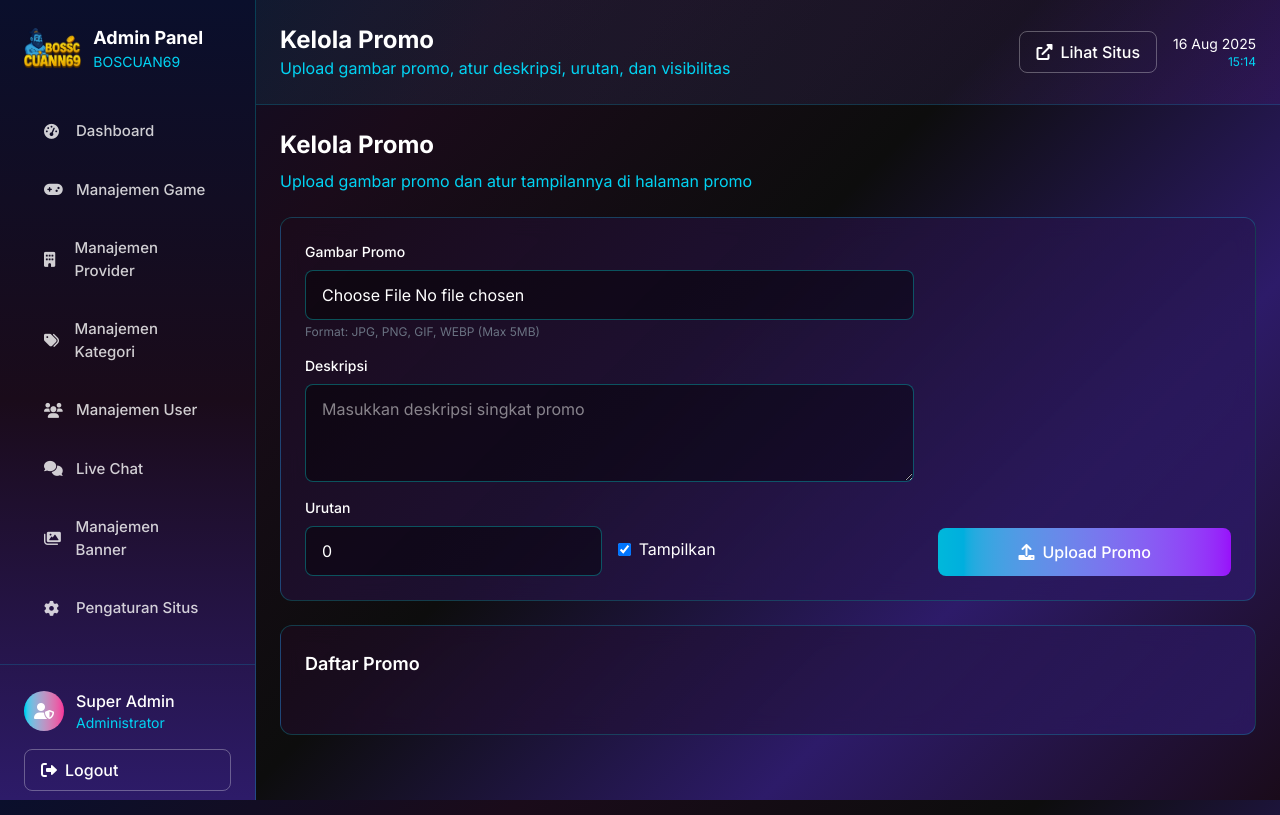
After one commit to ayshrmdn/laravel, a Laravel app: page /admin/promos in a window 1280 px wide. The commit adds this page. Run offline with Laravel 12, Linux system fonts and the light colour scheme; a user stored in the database is signed in; data comes from the database, SQL or seed files in the repository; data that the repository does not hold is empty; style sheets or scripts are compiled from the project's sources.

Commit message:
feat(promo): halaman promo publik dengan announcement berjalan; tombol Promo aktif; admin bisa upload, edit, hide/show promo; migrasi tabel promos

```diff
--- /dev/null
+++ b/app/Http/Controllers/Admin/PromoController.php
@@ -0,0 +1,77 @@
+<?php
+
+namespace App\Http\Controllers\Admin;
+
+use App\Http\Controllers\Controller;
+use App\Models\Promo;
+use Illuminate\Http\Request;
+use Illuminate\Support\Facades\Storage;
+
+class PromoController extends Controller
+{
+    public function index()
+    {
+        $promos = Promo::orderBy('sort_order')->latest('id')->paginate(12);
+        return view('admin.promos.index', compact('promos'));
+    }
+
+    public function store(Request $request)
+    {
+        $request->validate([
+            'image' => 'required|image|mimes:jpeg,png,jpg,gif,webp|max:5120',
+            'description' => 'nullable|string|max:1000',
+            'is_visible' => 'nullable|boolean',
+        ]);
+
+        $path = $request->file('image')->store('promos', 'public');
+
+        $promo = Promo::create([
+            'image_path' => $path,
+            'description' => $request->input('description'),
+            'is_visible' => (bool) $request->input('is_visible', true),
+            'sort_order' => (int) ($request->input('sort_order', 0)),
+        ]);
+
+        return redirect()->back()->with('success', 'Promo berhasil ditambahkan.');
+    }
+
+    public function update(Request $request, Promo $promo)
+    {
+        $request->validate([
+            'image' => 'nullable|image|mimes:jpeg,png,jpg,gif,webp|max:5120',
+            'description' => 'nullable|string|max:1000',
+            'is_visible' => 'nullable|boolean',
+            'sort_order' => 'nullable|integer|min:0|max:1000000',
+        ]);
+
+        if ($request->hasFile('image')) {
+            if ($promo->image_path && Storage::disk('public')->exists($promo->image_path)) {
+                Storage::disk('public')->delete($promo->image_path);
+            }
+            $promo->image_path = $request->file('image')->store('promos', 'public');
+        }
+
+        $promo->description = $request->input('description');
+        $promo->is_visible = (bool) $request->input('is_visible', $promo->is_visible);
+        $promo->sort_order = (int) $request->input('sort_order', $promo->sort_order);
+        $promo->save();
+
+        return redirect()->back()->with('success', 'Promo berhasil diperbarui.');
+    }
+
+    public function destroy(Promo $promo)
+    {
+        if ($promo->image_path && Storage::disk('public')->exists($promo->image_path)) {
+            Storage::disk('public')->delete($promo->image_path);
+        }
+        $promo->delete();
+        return redirect()->back()->with('success', 'Promo berhasil dihapus.');
+    }
+
+    public function toggleVisibility(Promo $promo)
+    {
+        $promo->is_visible = ! $promo->is_visible;
+        $promo->save();
+        return redirect()->back()->with('success', 'Status promo diperbarui.');
+    }
+}
--- /dev/null
+++ b/app/Models/Promo.php
@@ -0,0 +1,20 @@
+<?php
+
+namespace App\Models;
+
+use Illuminate\Database\Eloquent\Model;
+
+class Promo extends Model
+{
+    protected $fillable = [
+        'image_path',
+        'description',
+        'is_visible',
+        'sort_order',
+    ];
+
+    protected $casts = [
+        'is_visible' => 'boolean',
+        'sort_order' => 'integer',
+    ];
+}
--- /dev/null
+++ b/resources/views/admin/promos/index.blade.php
@@ -0,0 +1,94 @@
+@extends('layouts.admin')
+
+@section('title', 'Kelola Promo')
+@section('subtitle', 'Upload gambar promo, atur deskripsi, urutan, dan visibilitas')
+
+@section('content')
+<div class="space-y-6">
+    <div class="flex items-center justify-between">
+        <div>
+            <h1 class="text-2xl font-bold text-white mb-2">Kelola Promo</h1>
+            <p class="text-cyan-400">Upload gambar promo dan atur tampilannya di halaman promo</p>
+        </div>
+    </div>
+
+    <div class="cyber-card p-6">
+        <form action="{{ route('admin.promos.store') }}" method="POST" enctype="multipart/form-data" class="grid grid-cols-1 lg:grid-cols-3 gap-6">
+            @csrf
+            <div class="lg:col-span-2 space-y-4">
+                <div>
+                    <label class="block text-sm font-medium text-white mb-2">Gambar Promo</label>
+                    <input type="file" name="image" accept="image/*" class="block w-full cyber-input @error('image') border-red-300 @enderror" required>
+                    <p class="text-xs text-gray-500 mt-1">Format: JPG, PNG, GIF, WEBP (Max 5MB)</p>
+                    @error('image')<p class="text-sm text-red-500 mt-1">{{ $message }}</p>@enderror
+                </div>
+                <div>
+                    <label class="block text-sm font-medium text-white mb-2">Deskripsi</label>
+                    <textarea name="description" rows="3" class="block w-full cyber-input" placeholder="Masukkan deskripsi singkat promo"></textarea>
+                </div>
+                <div class="grid grid-cols-2 gap-4">
+                    <div>
+                        <label class="block text-sm font-medium text-white mb-2">Urutan</label>
+                        <input type="number" name="sort_order" value="0" min="0" class="block w-full cyber-input">
+                    </div>
+                    <div class="flex items-center mt-6">
+                        <label class="inline-flex items-center">
+                            <input type="checkbox" name="is_visible" value="1" checked class="form-checkbox text-cyan-500">
+                            <span class="ml-2 text-white">Tampilkan</span>
+                        </label>
+                    </div>
+                </div>
+            </div>
+            <div class="lg:col-span-1 flex items-end">
+                <button type="submit" class="w-full px-6 py-3 bg-gradient-to-r from-cyan-500 to-purple-600 text-white font-medium rounded-lg hover:from-cyan-600 hover:to-purple-700">
+                    <i class="fas fa-upload mr-2"></i>Upload Promo
+                </button>
+            </div>
+        </form>
+    </div>
+
+    <div class="cyber-card p-6">
+        <h2 class="text-lg font-semibold text-white mb-4">Daftar Promo</h2>
+        <div class="grid grid-cols-1 md:grid-cols-2 lg:grid-cols-3 gap-6">
+            @foreach($promos as $promo)
+            <div class="border border-cyan-500/30 rounded-lg overflow-hidden bg-gradient-to-br from-gray-900/90 to-gray-800/80">
+                <img src="{{ asset('storage/' . $promo->image_path) }}" class="w-full h-40 object-cover" alt="Promo">
+                <div class="p-4 space-y-3">
+                    <p class="text-sm text-gray-300 min-h-[48px]">{{ $promo->description }}</p>
+                    <div class="flex items-center justify-between text-xs text-gray-400">
+                        <span>Urutan: {{ $promo->sort_order }}</span>
+                        <span>Status: <span class="{{ $promo->is_visible ? 'text-green-400' : 'text-red-400' }}">{{ $promo->is_visible ? 'Tampil' : 'Tersembunyi' }}</span></span>
+                    </div>
+                    <div class="flex items-center gap-2">
+                        <form action="{{ route('admin.promos.update', $promo) }}" method="POST" enctype="multipart/form-data" class="flex-1 space-y-2">
+                            @csrf
+                            @method('PUT')
+                            <input type="file" name="image" accept="image/*" class="block w-full cyber-input text-xs">
+                            <textarea name="description" rows="2" class="block w-full cyber-input text-xs" placeholder="Ubah deskripsi">{{ $promo->description }}</textarea>
+                            <div class="grid grid-cols-2 gap-2">
+                                <input type="number" name="sort_order" value="{{ $promo->sort_order }}" min="0" class="block w-full cyber-input text-xs">
+                                <label class="inline-flex items-center justify-center border border-cyan-500/30 rounded-lg">
+                                    <input type="checkbox" name="is_visible" value="1" {{ $promo->is_visible ? 'checked' : '' }} class="form-checkbox text-cyan-500">
+                                    <span class="ml-2 text-white">Tampilkan</span>
+                                </label>
+                            </div>
+                            <button type="submit" class="w-full px-3 py-2 bg-gradient-to-r from-cyan-500 to-purple-600 text-white text-xs rounded">
+                                <i class="fas fa-save mr-1"></i>Simpan
+                            </button>
+                        </form>
+                        <form action="{{ route('admin.promos.destroy', $promo) }}" method="POST" onsubmit="return confirm('Hapus promo ini?')">
+                            @csrf
+                            @method('DELETE')
+                            <button class="px-3 py-2 bg-red-600 text-white text-xs rounded hover:bg-red-700">
+                                <i class="fas fa-trash"></i>
+                            </button>
+                        </form>
+                    </div>
+                </div>
+            </div>
+            @endforeach
+        </div>
+        <div class="mt-4">{{ $promos->links() }}</div>
+    </div>
+</div>
+@endsection
--- a/resources/views/components/sidebar.blade.php
+++ b/resources/views/components/sidebar.blade.php
@@ -94,7 +94,7 @@
             </div>
         </a>
 
-        <a href="#" class="cyber-nav-item" data-nav="promo">
+        <a href="{{ route('promo') }}" class="cyber-nav-item {{ request()->routeIs('promo') ? 'active' : '' }}" data-nav="promo">
             <div class="cyber-nav-icon">
                 <i class="fas fa-fire"></i>
             </div>
@@ -202,7 +202,7 @@
             </div>
         </a>
 
-        <a href="#" class="cyber-nav-item" data-nav="promo">
+        <a href="{{ route('promo') }}" class="cyber-nav-item {{ request()->routeIs('promo') ? 'active' : '' }}" data-nav="promo">
             <div class="cyber-nav-icon">
                 <i class="fas fa-fire"></i>
             </div>
--- a/routes/admin.php
+++ b/routes/admin.php
@@ -8,6 +8,7 @@ use App\Http\Controllers\Admin\BannerController;
 use App\Http\Controllers\Admin\SettingsController;
 use App\Http\Controllers\Admin\GameController;
 use App\Http\Controllers\Admin\ProviderController;
+use App\Http\Controllers\Admin\PromoController as AdminPromoController;
 use App\Http\Controllers\Admin\CategoryController;
 use Illuminate\Support\Facades\Route;
 
@@ -57,5 +58,9 @@ Route::prefix('admin')->name('admin.')->group(function () {
         // Category Management Routes
         Route::resource('categories', CategoryController::class);
         Route::patch('/categories/{category}/toggle-status', [CategoryController::class, 'toggleStatus'])->name('categories.toggle-status');
+
+        // Promo Management Routes
+        Route::resource('promos', AdminPromoController::class)->except(['create', 'edit', 'show']);
+        Route::patch('/promos/{promo}/toggle-visibility', [AdminPromoController::class, 'toggleVisibility'])->name('promos.toggle-visibility');
     });
 });
--- a/routes/web.php
+++ b/routes/web.php
@@ -3,9 +3,11 @@
 use Illuminate\Support\Facades\Route;
 use App\Http\Controllers\HomeController;
 use App\Http\Controllers\LiveChatController;
+use App\Http\Controllers\PromoController;
 
 Route::get('/', [HomeController::class, 'index'])->name('home');
 Route::get('/live-chat', [LiveChatController::class, 'index'])->name('live-chat');
+Route::get('/promo', [PromoController::class, 'index'])->name('promo');
 
 // Live Chat Routes
 Route::post('/live-chat/guest-start', [LiveChatController::class, 'startGuestChat'])->name('live-chat.guest-start');
```
Also changed, not shown: app/Http/Controllers/PromoController.php (added, +18 -0 lines), resources/views/layouts/main.blade.php (+6 -2 lines), resources/views/promo/index.blade.php (added, +99 -0 lines), database/migrations/2025_08_16_000001_create_promos_table.php (added).
